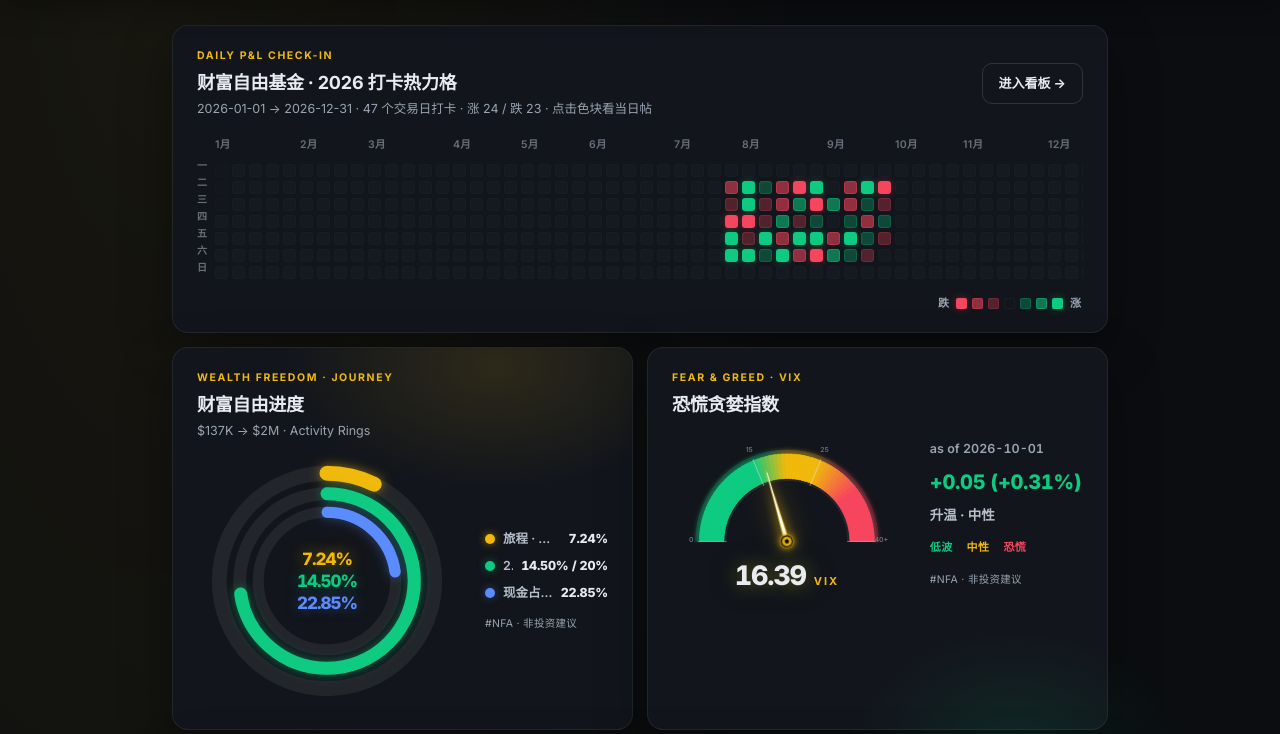
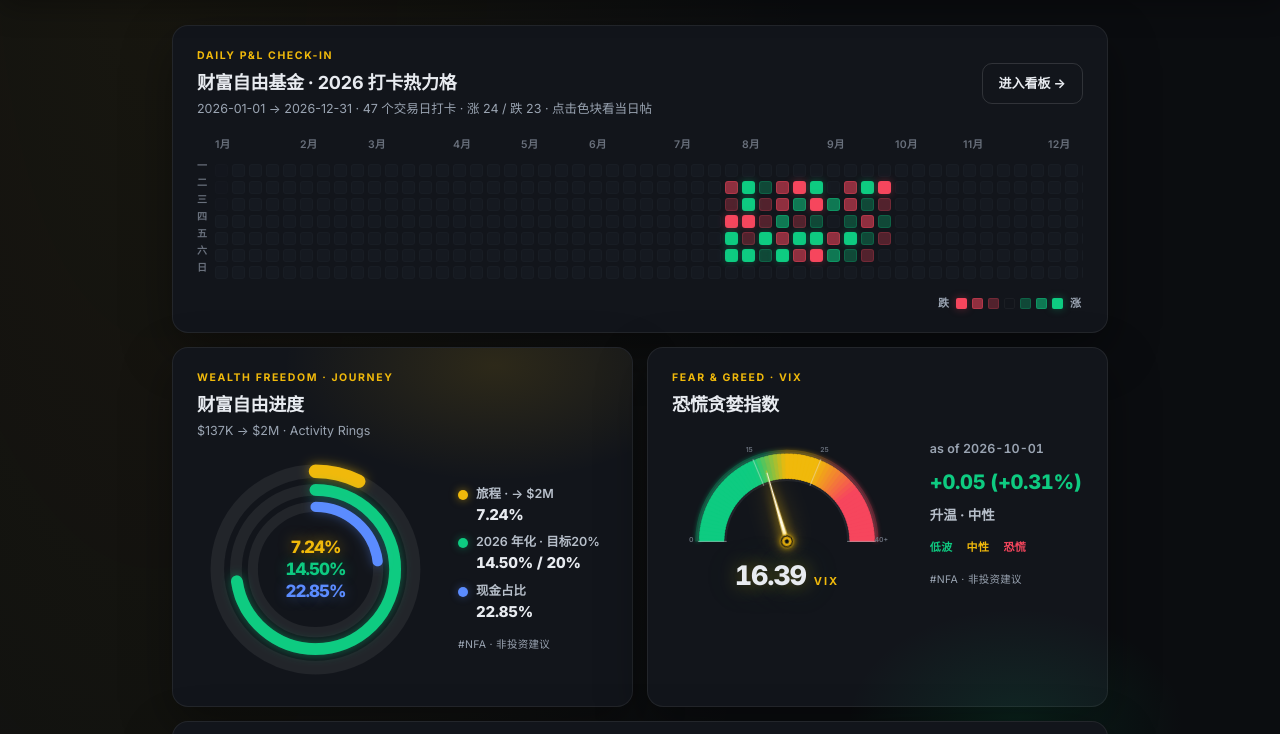
Before and after one commit to garychian/crypto-trix-public, a website built with Vite: page index.html in a window 1280 px wide. Shown: the part 66-800 px from the top of the page. Built offline with nearby package versions, Linux system fonts and the light colour scheme; files whose address does not match are found by name.

Commit message:
home: show full journey-ring legend text (wrap/stack in narrow card instead of ellipsis)

```diff
--- a/src/styles/landing.css
+++ b/src/styles/landing.css
@@ -1094,8 +1094,9 @@
   display: grid;
   /* min 0 (not the old 220px floor) so rings + legend shrink instead of
      clipping past the card edge on narrow columns */
-  grid-template-columns: minmax(0, 260px) minmax(0, 1fr);
-  gap: 20px 28px;
+  /* ring column flexes down so the legend always keeps >=150px */
+  grid-template-columns: minmax(0, 260px) minmax(150px, 1fr);
+  gap: 20px 24px;
   align-items: center;
   margin-top: 10px;
 }
@@ -1182,6 +1183,8 @@
 
 .jr-side {
   width: 100%;
+  min-width: 0;
+  container-type: inline-size;
   display: flex;
   flex-direction: column;
   justify-content: center;
@@ -1214,16 +1217,19 @@
   width: 100%;
 }
 
+/* Narrow legend column (rings + legend side by side in a half-width card):
+   stack each row as  ● label / value  so nothing is ellipsised.            */
 .jr-leg-item {
-  display: flex;
-  flex-wrap: nowrap;
-  align-items: center;
-  gap: 8px;
+  display: grid;
+  grid-template-columns: 10px minmax(0, 1fr);
+  column-gap: 8px;
+  row-gap: 1px;
+  align-items: baseline;
   font-size: 12.5px;
   font-weight: 600;
-  white-space: nowrap;
   width: 100%;
 }
+.jr-leg-item .jr-dot { grid-row: 1 / span 2; align-self: start; margin-top: 4px; }
 
 .jr-dot {
   width: 10px;
@@ -1234,11 +1240,10 @@
 
 .jr-leg-label {
   color: #B7BFCA;
-  flex: 1 1 auto;
   min-width: 0;
-  overflow: hidden;
-  text-overflow: ellipsis;
-  white-space: nowrap;
+  white-space: normal;
+  overflow-wrap: anywhere;
+  line-height: 1.35;
 }
 
 .jr-leg-val {
@@ -1246,9 +1251,22 @@
   font-weight: 800;
   color: var(--text);
   letter-spacing: -0.2px;
-  flex: 0 0 auto;
+  grid-column: 2;
   white-space: nowrap;
-  margin-left: auto;
+  font-size: 15px;
+}
+
+/* Wide legend column: back to the single-line  ● label ........ value  row */
+@container (min-width: 270px) {
+  .jr-leg-item {
+    display: flex;
+    align-items: center;
+    gap: 8px;
+    font-size: 12.5px;
+  }
+  .jr-leg-item .jr-dot { margin-top: 0; align-self: center; }
+  .jr-leg-label { flex: 1 1 auto; white-space: nowrap; overflow-wrap: normal; }
+  .jr-leg-val { margin-left: auto; font-size: inherit; flex: 0 0 auto; }
 }
 
 .jr-nfa {
```
Also changed, not shown: HANDOFF.md (+1 -0 lines).
